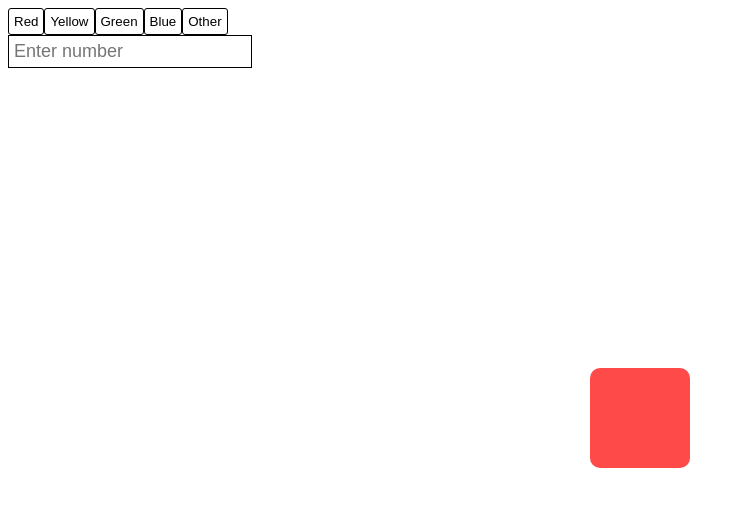
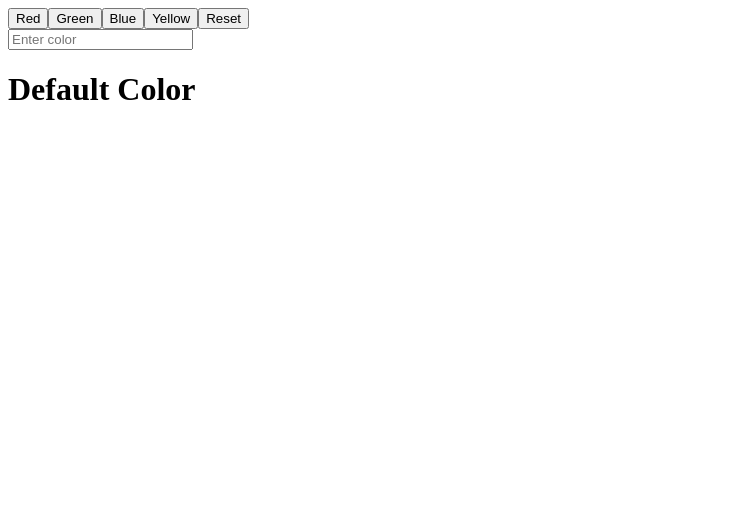
Before and after one commit to Bhavu7/Angular-v20, an Angular app: page / in a window 1280 px wide. Shown: the top 506 px of the page, without its empty margins (0-745 px from the left). Built offline with nearby package versions, Linux system fonts and the light colour scheme.

Commit message:
Switch Statement

```diff
--- a/src/app/app.css
+++ b/src/app/app.css
@@ -5,7 +5,7 @@
   width: 100px;
 } */
 
-button {
+/* button {
   padding: 5px;
   border: 1px solid black;
   background: transparent;
@@ -62,7 +62,16 @@ input:focus{
   background: #000;
   width: 100px;
   height: 100px;
-  border-radius: 0;
+  border-radius: 5px;
+  transition: all ease 0.3s;
+  -webkit-border-radius: 5px;
+  -moz-border-radius: 5px;
+  -ms-border-radius: 5px;
+  -o-border-radius: 5px;
+  -webkit-transition: all ease 0.3s;
+  -moz-transition: all ease 0.3s;
+  -ms-transition: all ease 0.3s;
+  -o-transition: all ease 0.3s;
 }
 
 .box:hover {
@@ -95,4 +104,4 @@ input:focus{
   border-radius: 10px;
   height: 100px;
   width: 100px;
-}
+} */
--- a/src/app/app.html
+++ b/src/app/app.html
@@ -54,7 +54,7 @@
 @else{
   <div class="box2" style="background-color: red;"></div>
 } -->
-<button (click)="handleColor(1)">Red</button>
+<!-- <button (click)="handleColor(1)">Red</button>
 <button (click)="handleColor(2)">Yellow</button>
 <button (click)="handleColor(3)">Green</button>
 <button (click)="handleColor(4)">Blue</button>
@@ -73,4 +73,30 @@
   } @else {
   <div class="box"></div>
   }
-</div>
+</div> -->
+
+<button (click)="handleColor('red')">Red</button>
+<button (click)="handleColor('green')">Green</button>
+<button (click)="handleColor('blue')">Blue</button>
+<button (click)="handleColor('yellow')">Yellow</button>
+<button (click)="handleColor('other')">Reset</button>
+<br>
+<input type="text" (input)="changeColor($event)" name="text" id="text" placeholder="Enter color" />
+
+@switch (color) {
+  @case ('red') {
+    <h1 style="background-color: red;">Red Color</h1>
+  }
+  @case ('green') {
+    <h1 style="background-color: green;">Green Color</h1>
+  }
+  @case ('blue') {
+    <h1 style="background-color: blue;">Blue Color</h1>
+  }
+  @case ('yellow') {
+    <h1 style="background-color: yellow;">Yellow Color</h1>
+  }
+  @default {
+    <h1 style="background-color: rgb(255, 255, 255);">Default Color</h1>
+  }
+}
--- a/src/app/app.ts
+++ b/src/app/app.ts
@@ -119,13 +119,23 @@ export class App {
   //   this.toggle = !this.toggle;
   // }
 
-  color = 1
+  // color = 0
 
-  handleColor(value : number){
-    this.color = value;
+  // handleColor(value : number){
+  //   this.color = value;
+  // }
+
+  // handleInput(event : Event){
+  //   this.color = parseInt((event.target as HTMLInputElement).value);
+  // }
+
+  color = 'other';
+
+  handleColor(val : string){
+    this.color = val;
   }
 
-  handleInput(event : Event){
-    this.color = parseInt((event.target as HTMLInputElement).value);
+  changeColor(event : Event){
+    this.color = (event.target as HTMLInputElement).value;
   }
 }
```
